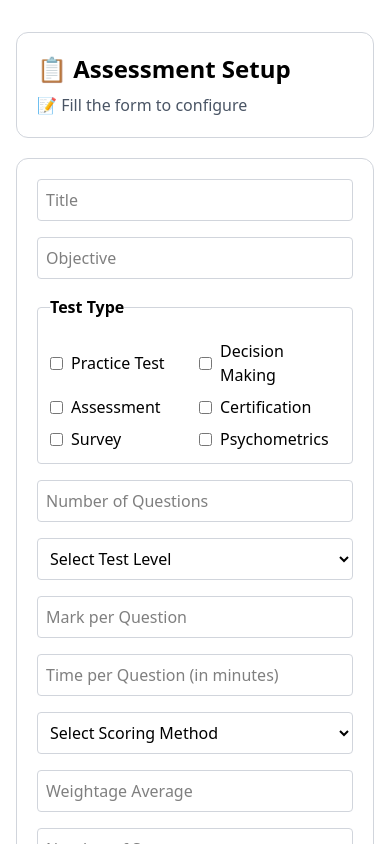
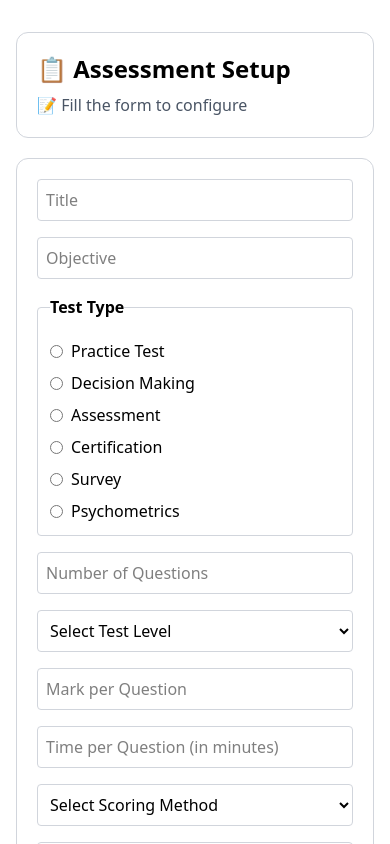
Before and after one commit to kartik-613/allsubjecttest, a React (Vite) app: page / in a window 390 px wide. Shown: the top 844 px of the page. Built offline with nearby package versions, Linux system fonts and the light colour scheme.

Commit message:
Update Test Type field to radio buttons with responsive layout

```diff
--- a/src/pages/FormPage.jsx
+++ b/src/pages/FormPage.jsx
@@ -7,7 +7,7 @@ const FormPage = () => {
   const [formData, setFormData] = useState({
     title: "",
     objective: "",
-    textTypes: [],
+    textTypes: "", // Changed from array to string
     numberOfQuestions: "",
     level: "",
     markPerQuestion: "",
@@ -28,13 +28,12 @@ const FormPage = () => {
   ];
 
   const handleInputChange = (e) => {
-    const { name, value, type, checked } = e.target;
-    if (type === "checkbox") {
+    const { name, value, type } = e.target;
+
+    if (name === "textTypes") {
       setFormData((prev) => ({
         ...prev,
-        textTypes: checked
-          ? [...prev.textTypes, value]
-          : prev.textTypes.filter((v) => v !== value),
+        textTypes: value,
       }));
     } else if (name === "timePerQuestion") {
       setFormData((prev) => ({
@@ -64,9 +63,7 @@ const FormPage = () => {
           <div className="bg-white rounded-xl px-5 py-5 border border-gray-300">
             <div className="flex flex-col sm:flex-row sm:items-center sm:justify-between gap-2">
               <h1 className="text-2xl font-bold">📋 Assessment Setup</h1>
-              <span className="text-gray-600">
-                📝 Fill the form to configure
-              </span>
+              <span className="text-gray-600">📝 Fill the form to configure</span>
             </div>
           </div>
 
@@ -93,22 +90,25 @@ const FormPage = () => {
               className="border border-gray-300 p-2 rounded outline-none w-full"
             />
 
+            {/* Radio Button Field */}
 <fieldset className="col-span-1 md:col-span-2 border border-gray-300 p-3 rounded">
   <legend className="font-semibold mb-2">Test Type</legend>
-              <div className="grid grid-cols-2 md:grid-cols-3 gap-2">
+  <div className="grid grid-cols-1 sm:grid-cols-2 gap-2">
     {textTypeOptions.map((type) => (
       <label key={type} className="flex items-center gap-2">
         <input
-                      type="checkbox"
-                      name="testTypes"
+          type="radio"
+          name="textTypes"
           value={type}
+          checked={formData.textTypes === type}
           onChange={handleInputChange}
         />
-                    {type}
+        <span className="whitespace-nowrap">{type}</span>
       </label>
     ))}
   </div>
 </fieldset>
+
 
             <input
               type="number"
@@ -197,7 +197,7 @@ const FormPage = () => {
               />
               <label
                 htmlFor="validDate"
-                className="absolute left-2 top-2 text-gray-500 text-sm transition-all peer-valid:text-xs peer-valid:-top-1 outline-none bg-white px-1"
+                className="absolute left-2 top-2 text-gray-500 text-sm transition-all peer-valid:text-xs peer-valid:-top-1 bg-white px-1"
               >
                 Valid Date
               </label>
@@ -216,9 +216,7 @@ const FormPage = () => {
 
         {/* Sidebar */}
         <div className="w-full lg:w-80 flex flex-col justify-between rounded-xl border border-gray-300 bg-white lg:sticky lg:top-8">
-          {/* Top Section */}
           <div className="p-4 md:p-5">
-            {/* Admin Info */}
             <div className="flex items-center gap-4 border-b border-gray-300 pb-3 mb-4">
               <div className="rounded-full p-4 border border-gray-300 bg-gray-100 text-black text-xl font-semibold flex items-center justify-center w-16 h-16">
                 AB
@@ -227,8 +225,6 @@ const FormPage = () => {
                 <h1 className="text-lg font-medium">Admin Panel</h1>
               </div>
             </div>
-
-            {/* Instructions */}
             <div>
               <h3 className="text-lg font-semibold mb-2">Instructions</h3>
               <ul className="list-disc list-inside text-sm text-gray-600 space-y-1">
@@ -239,7 +235,6 @@ const FormPage = () => {
             </div>
           </div>
 
-          {/* Submit Button */}
           <Button
             onClick={handleSubmit}
             className="w-full text-white bg-blue-400 hover:bg-blue-500 rounded-b-xl py-3"
```
Lines whose indentation alone changed are shown as unchanged.
